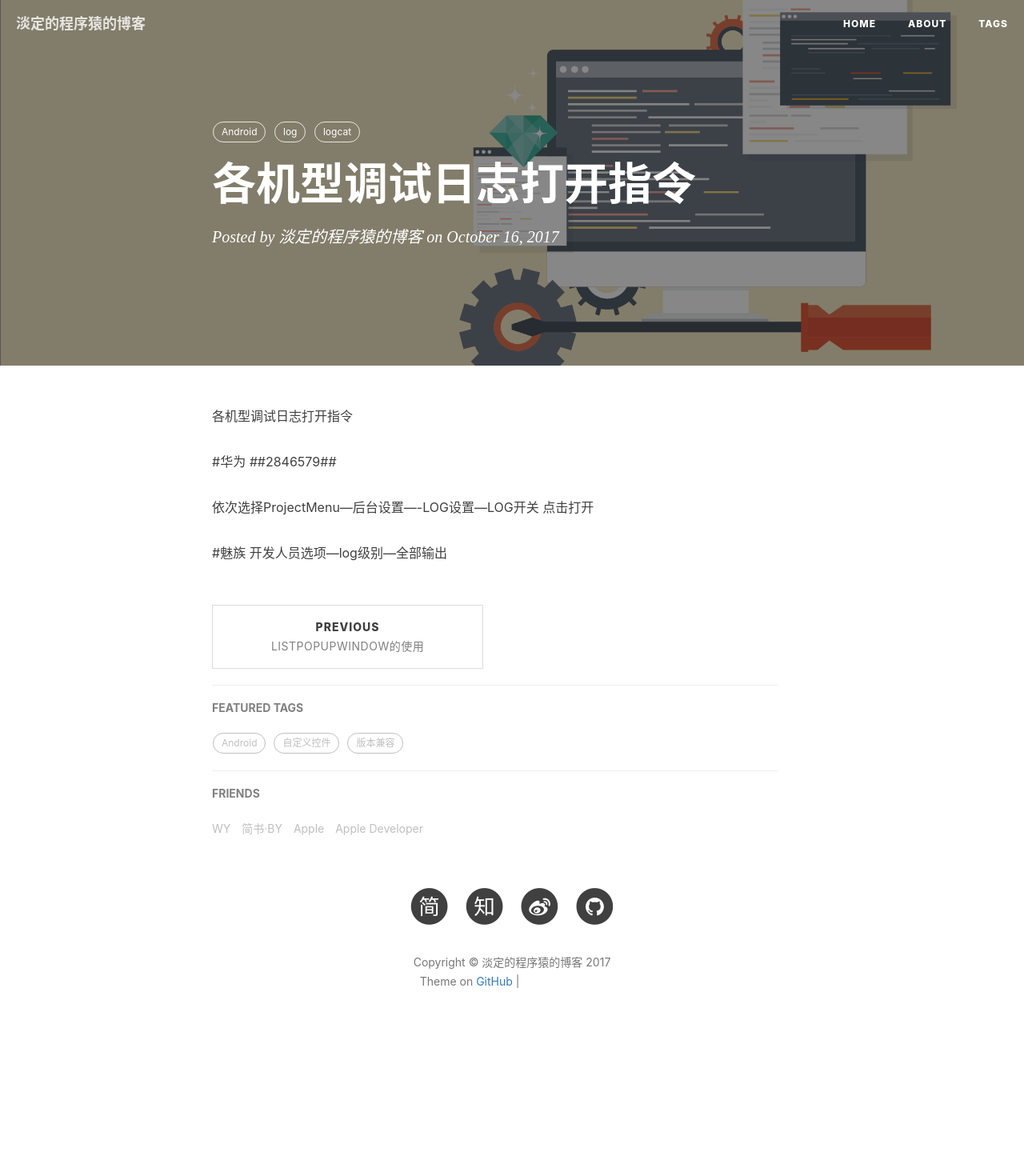
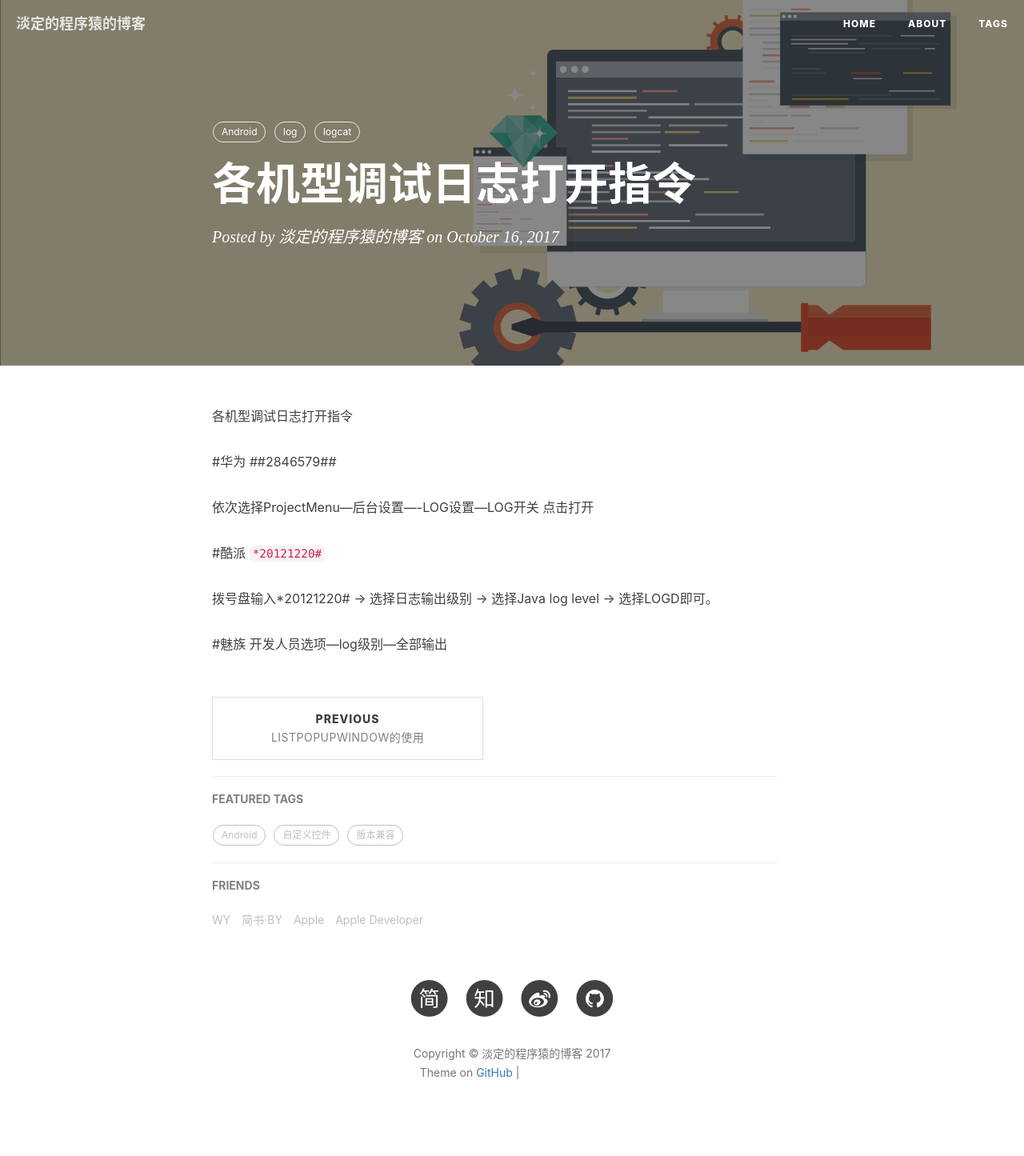
Before and after one commit to 976112643/976112643.github.io, a Jekyll site: the page built from _posts/2017-10-16-the-post-108.md, in a window 1280 px wide. Shown: the whole page at 80% size. Built offline with Jekyll 4.4.1, drawn with Linux system fonts in a browser that asks for light colours; nearby versions of some CDN libraries; comment, search, counter and statistics services are not loaded; before the commit the page ends 1331 px from its top, so only the background shows below that; grey boxes are pictures that could not be loaded.

Commit message:
update from Jekyller

```diff
--- a/_posts/2017-10-16-the-post-108.md
+++ b/_posts/2017-10-16-the-post-108.md
@@ -23,5 +23,10 @@ title: 各机型调试日志打开指令
 
 依次选择ProjectMenu---后台设置----LOG设置---LOG开关 点击打开
 
+#酷派
+`*20121220#`
+
+拨号盘输入*20121220#   ->  选择日志输出级别  ->  选择Java log level -> 选择LOGD即可。
+
 #魅族
 开发人员选项---log级别---全部输出
```
Also changed, not shown: other parts of _posts/2017-10-16-the-post-108.md (+1 -1 lines).
